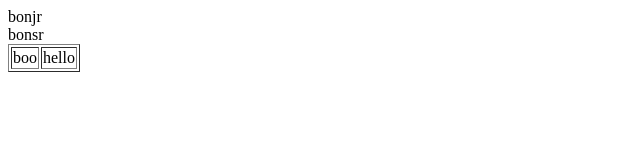
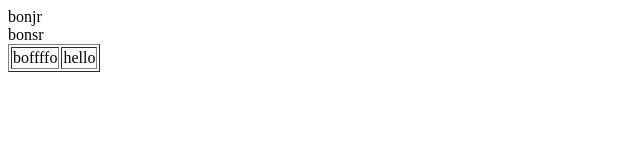
Before and after one commit to kahloun1303/kahloun, a plain HTML site: page index.html in a window 1280 px wide. Shown: the full height of the page, 0-640 px from the left. Drawn offline with Linux system fonts and the light colour scheme.

Commit message:
version 2

```diff
--- a/Untitled-1.html
+++ b/index.html
@@ -4,7 +4,7 @@
 <main>
 <table border="1">
     <tr>
-        <td>boo</td>
+        <td>boffffo</td>
         <td>hello</td>
     </tr>
 </table>
```
